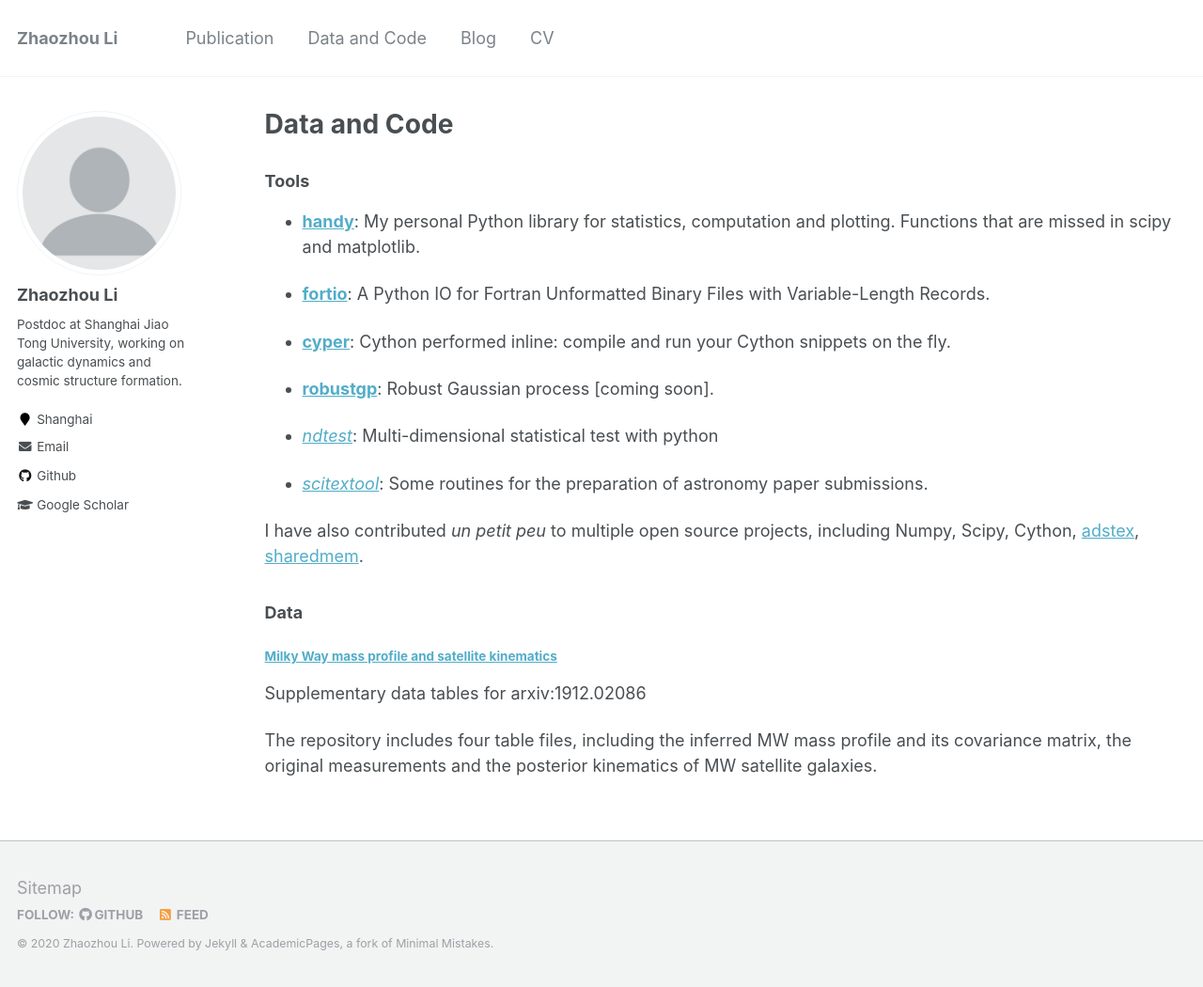
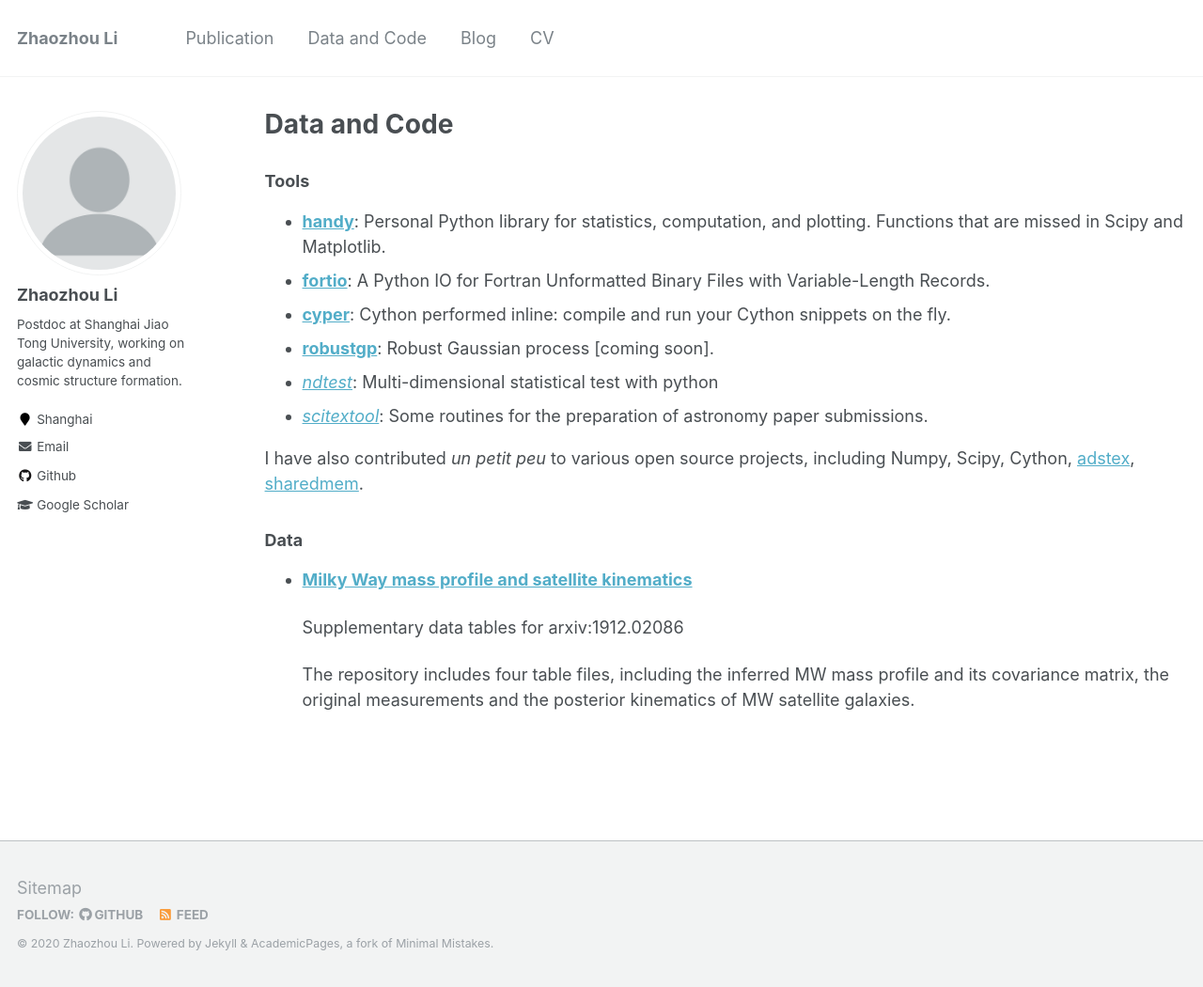
Before and after one commit to syrte/syrte.github.io-jekyll, a Jekyll site: the page built from _pages/data_code.md, in a window 1280 px wide and 1050 px high. Shown: the whole window at 94% size. Built offline with Jekyll 4.4.1, drawn with Linux system fonts in a browser that asks for light colours.

Commit message:
Update data_code.md

```diff
--- a/_pages/data_code.md
+++ b/_pages/data_code.md
@@ -12,24 +12,18 @@ redirect_from:
 
 ### Tools
 
-- [**handy**](https://github.com/syrte/handy): My personal Python library for statistics, computation and plotting. Functions that are missed in scipy and matplotlib.
-
+- [**handy**](https://github.com/syrte/handy): Personal Python library for statistics, computation, and plotting. Functions that are missed in Scipy and Matplotlib.
 - [**fortio**](https://github.com/syrte/fortio): A Python IO for Fortran Unformatted Binary Files with Variable-Length Records.
-
 - [**cyper**](https://github.com/syrte/cyper): Cython performed inline: compile and run your Cython snippets on the fly.
-
 - [**robustgp**](https://github.com/syrte/robustgp): Robust Gaussian process [coming soon].
-
 - [*ndtest*](https://github.com/syrte/ndtest): Multi-dimensional statistical test with python
-
 - [*scitextool*](https://github.com/syrte/scitextool): Some routines for the preparation of astronomy paper submissions.
 
-
-I have also contributed *un petit peu* to multiple open source projects, including Numpy, Scipy, Cython, [adstex](https://github.com/yymao/adstex), [sharedmem](https://github.com/rainwoodman/sharedmem).
+I have also contributed *un petit peu* to various open source projects, including Numpy, Scipy, Cython, [adstex](https://github.com/yymao/adstex), [sharedmem](https://github.com/rainwoodman/sharedmem).
 
 ### Data
 
-#### [**Milky Way mass profile and satellite kinematics**](https://github.com/syrte/mw_sats_kin)
+- [**Milky Way mass profile and satellite kinematics**](https://github.com/syrte/mw_sats_kin)
 
   Supplementary data tables for arxiv:1912.02086
 
```
